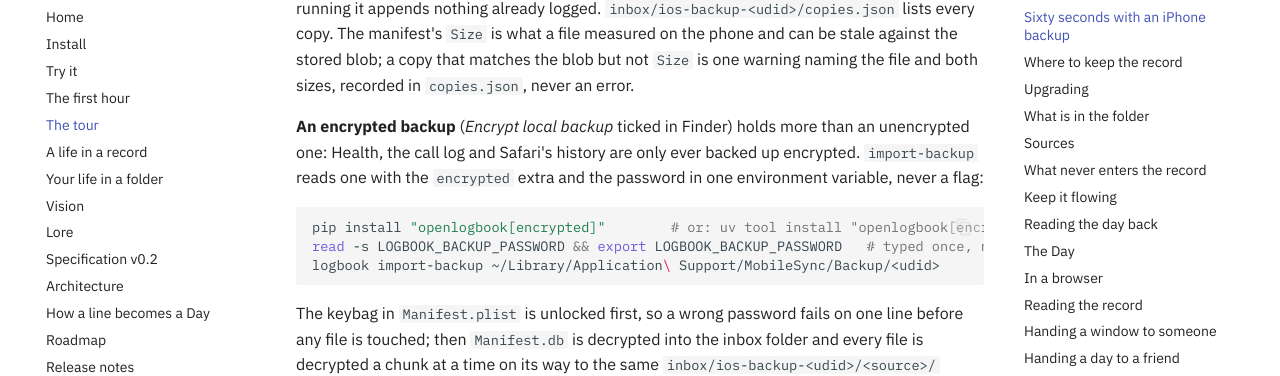
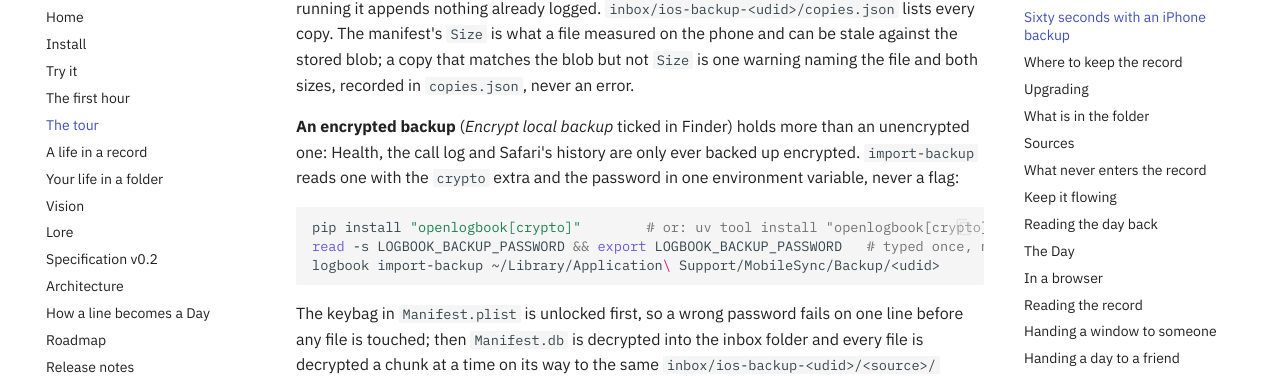
Before and after one commit to bighydro/logbook, an MkDocs documentation site: the page built from docs/tour.md, in a window 1280 px wide and 900 px high, scrolled down 620 px. Shown: the part 91-467 px from the top of the window. Built offline with MkDocs 1.6.1 and Material for MkDocs 9.7.7, drawn with Linux system fonts in a browser that asks for light colours; comment, search, counter and statistics services are not loaded; some of the changed text lies outside the part shown.

Commit message:
docs: the crypto extra's name follows into the pages #204 and #201 moved it to
The install page, the tour and the Homebrew notes still said openlogbook[encrypted] and
openlogbook[share]; those two extras are one, crypto, since this branch. doctor's docstring too.

Co-Authored-By: Claude Fable 5.1 <noreply@anthropic.com>
Signed-off-by: bighydro <122497530+bighydro@users.noreply.github.com>

````diff
--- a/docs/tour.md
+++ b/docs/tour.md
@@ -28,10 +28,10 @@ matches the blob but not `Size` is one warning naming the file and both sizes, r
 
 **An encrypted backup** (*Encrypt local backup* ticked in Finder) holds more than an unencrypted one: Health,
 the call log and Safari's history are only ever backed up encrypted. `import-backup` reads one with the
-`encrypted` extra and the password in one environment variable, never a flag:
+`crypto` extra and the password in one environment variable, never a flag:
 
 ```bash
-pip install "openlogbook[encrypted]"        # or: uv tool install "openlogbook[encrypted]"
+pip install "openlogbook[crypto]"        # or: uv tool install "openlogbook[crypto]"
 read -s LOGBOOK_BACKUP_PASSWORD && export LOGBOOK_BACKUP_PASSWORD   # typed once, never echoed
 logbook import-backup ~/Library/Application\ Support/MobileSync/Backup/<udid>
 ```
@@ -86,7 +86,7 @@ logbook backup restore /Volumes/Backup/Logbook/<owner_id>/2026-06-02T071500Z ~/R
 `logbook doctor` checks that this machine is set up to keep the record, one line per check, `pass`, `warn` or
 `fail`, and exits 1 when anything fails: the record is found and `verify` is green with `logbook.json` at
 the head; `index.sqlite` is current; `policy/owner.json` names at least one alias; `places.json` has a
-home; `assets.json` is a registry; each optional extra (`ais`, `encrypted`, `transcribe`) is installed,
+home; `assets.json` is a registry; each optional extra (`ais`, `crypto`, `transcribe`) is installed,
 with its install line when not; the variables of every live source the record uses are set, by name only,
 never a value; the volume has room; and the folder is not one iCloud Drive, Dropbox, OneDrive or Google
 Drive syncs, which is a fail with the reason. It reads and never writes, so it is safe to run any time.
@@ -99,7 +99,7 @@ warn  owner              policy/owner.json is empty: add your other names, email
 pass  places             4 place(s), home: Home
 pass  assets             1 asset(s): nordlys
 pass  extra:ais          websockets is installed
-pass  extra:encrypted    cryptography is installed
+pass  extra:crypto       cryptography is installed
 warn  extra:transcribe   mlx-whisper or faster-whisper not installed: pip install "openlogbook[transcribe]"
 warn  sync:dawarich      set LOGBOOK_DAWARICH_KEY
 pass  disk               184.2 GiB free on the record's volume
````
Also changed, not shown: docs/install.md (+4 -4 lines), homebrew/README.md (+3 -3 lines), 1 other file.
